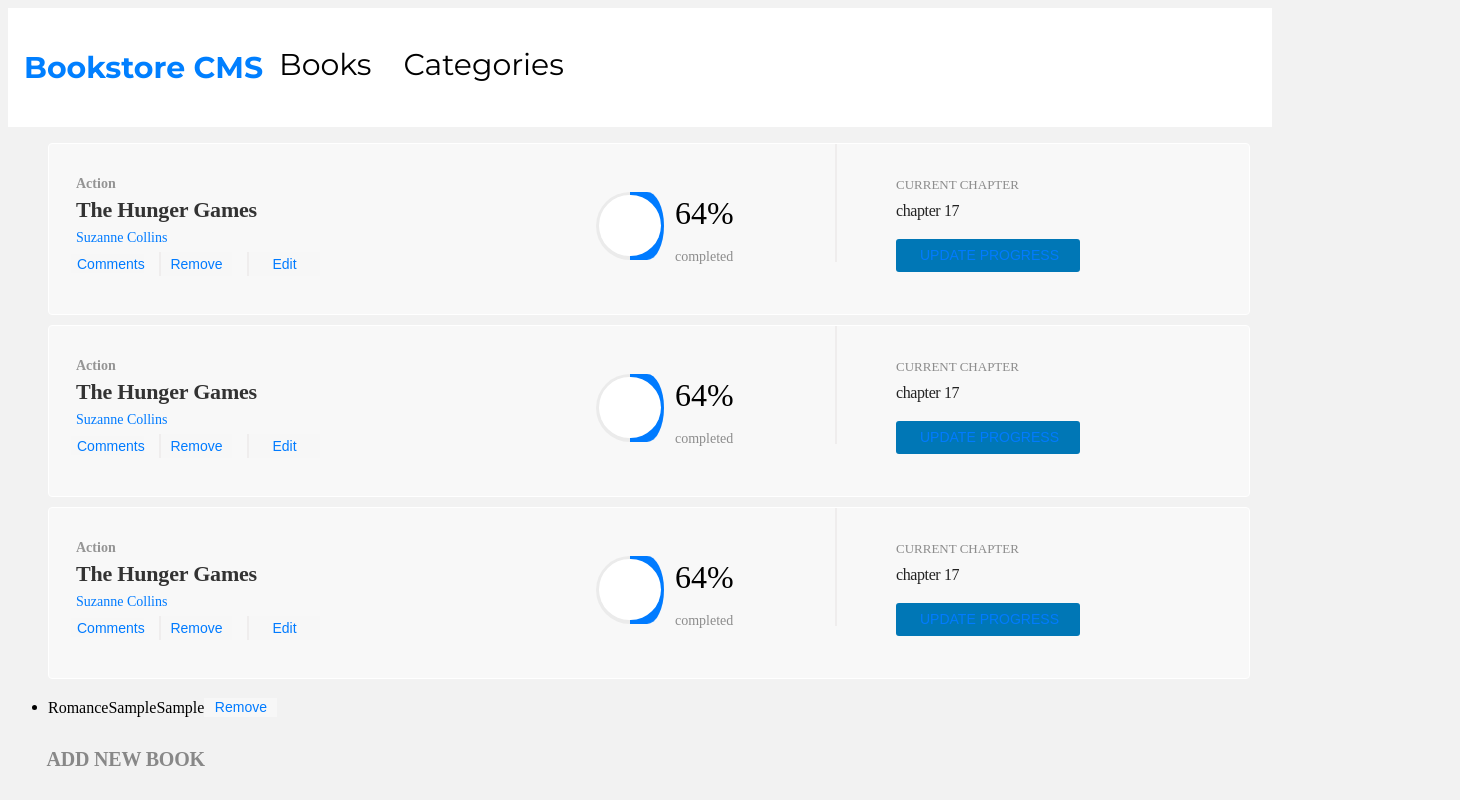
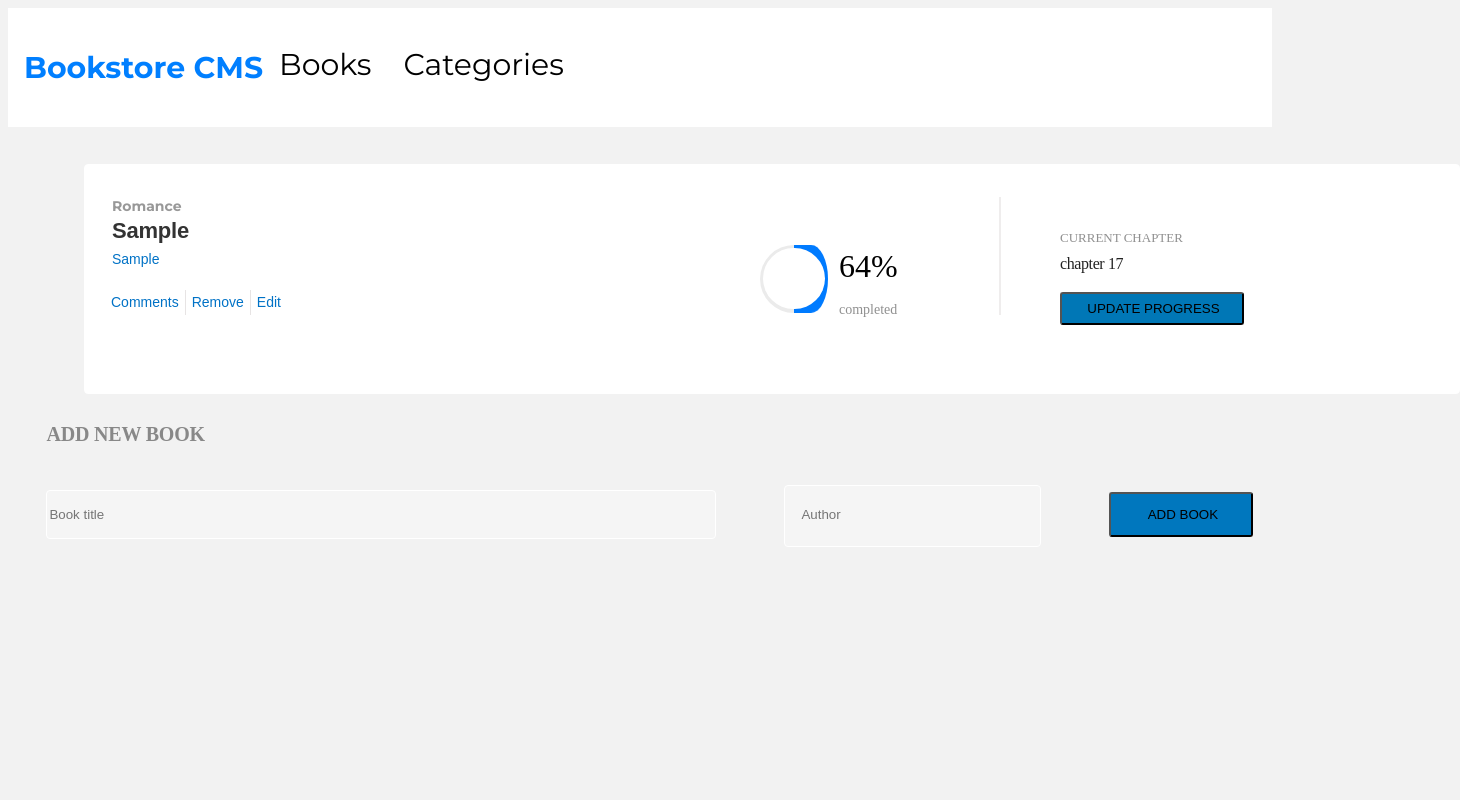
Before and after one commit to obed300/Bookstore, a React (Create React App) app: page / in a window 1280 px wide. Both pictures are taken after typing "Sample", "Sample" into the empty fields and a click on the button "ADD BOOK". Shown: the top 800 px of the page, 1460 px wide, since content can reach past the window. Built offline with nearby package versions, Linux system fonts and the light colour scheme; no server answers.

Commit message:
Add content to file

```diff
--- a/src/components/Book.js
+++ b/src/components/Book.js
@@ -1,6 +1,7 @@
 import PropTypes from 'prop-types';
 import { useDispatch } from 'react-redux';
 import { removeBook, removeBookFromAPI } from '../features/book/Bookslice';
+import styles from '../styles/Book.module.css';
 
 function Book({
   id, title, author, category,
@@ -13,14 +14,40 @@ function Book({
   };
 
   return (
-    <div className="bookDetails">
-      <span className="bookCategory">{category}</span>
-      <span className="bookTitle">{title}</span>
-      <span className="bookAuthor">{author}</span>
-      <button className="removeBook" type="button" onClick={handleRemoveClick}>
-        Remove
-      </button>
+    <div className={styles.contain}>
+      <div className={styles.bookDetails}>
+        <span className={styles.bookCategory}>{category}</span>
+        <span className={styles.bookTitle}>{title}</span>
+        <span className={styles.bookAuthor}>{author}</span>
+        <div className={styles.containButtons}>
+          <button className={styles.smallButtons} type="button">Comments</button>
+          <button className={`${styles.vertical} ${styles.smallButtons}`} type="button" onClick={handleRemoveClick}>
+            Remove
+          </button>
+          <button className={`${styles.vertical} ${styles.smallButtons}`} type="button">Edit</button>
+        </div>
+      </div>
+      <div className={styles.otherSide}>
+        <div className={styles.progress}>
+          <div className={styles.progressCircle} />
+          <div className={styles.progressOverlay} />
+          <div className={styles.progressValue} />
+        </div>
+        <p className={styles.percentage}>
+          64%
+          <br />
+          <span className={styles.complete}>completed</span>
+        </p>
+        <div className={styles.chapter}>
+          <p className={styles.current}>CURRENT CHAPTER</p>
+          <p className={styles.myChapter}>chapter 17</p>
+          <button type="button" className={styles.update}>UPDATE PROGRESS</button>
+        </div>
+
+      </div>
+
     </div>
+
   );
 }
 
--- a/src/components/Books.js
+++ b/src/components/Books.js
@@ -1,109 +1,11 @@
 import React from 'react';
-import styles from '../styles/Books.module.css';
+// import styles from '../styles/Books.module.css';
 import Form from './Form';
 import Displaybooks from './Displaybooks';
 
 function Books() {
   return (
     <div>
-      <ul>
-        <li className={styles.list}>
-          <div className={styles.AllContain}>
-            <div className={styles.listContainer}>
-              <p className={styles.event}>Action</p>
-              <h3 className={styles.title}>The Hunger Games</h3>
-              <p className={styles.name}>Suzanne Collins</p>
-              <div className={styles.buttons}>
-                <button type="button" className={styles.comment}>Comments</button>
-                <button type="button" className={styles.verticalLine}>Remove</button>
-                <button type="button" className={styles.verticalLine}>Edit</button>
-              </div>
-            </div>
-            <div className={styles.otherSide}>
-              <div className={styles.progress}>
-                <div className={styles.progressCircle} />
-                <div className={styles.progressOverlay} />
-                <div className={styles.progressValue} />
-              </div>
-              <p className={styles.percentage}>
-                64%
-                <br />
-                <span className={styles.complete}>completed</span>
-              </p>
-              <div className={styles.chapter}>
-                <p className={styles.current}>CURRENT CHAPTER</p>
-                <p className={styles.myChapter}>chapter 17</p>
-                <button type="button" className={styles.update}>UPDATE PROGRESS</button>
-              </div>
-
-            </div>
-          </div>
-        </li>
-        <li className={styles.list}>
-          <div className={styles.AllContain}>
-            <div className={styles.listContainer}>
-              <p className={styles.event}>Action</p>
-              <h3 className={styles.title}>The Hunger Games</h3>
-              <p className={styles.name}>Suzanne Collins</p>
-              <div className={styles.buttons}>
-                <button type="button" className={styles.comment}>Comments</button>
-                <button type="button" className={styles.verticalLine}>Remove</button>
-                <button type="button" className={styles.verticalLine}>Edit</button>
-              </div>
-            </div>
-            <div className={styles.otherSide}>
-              <div className={styles.progress}>
-                <div className={styles.progressCircle} />
-                <div className={styles.progressOverlay} />
-                <div className={styles.progressValue} />
-              </div>
-              <p className={styles.percentage}>
-                64%
-                <br />
-                <span className={styles.complete}>completed</span>
-              </p>
-              <div className={styles.chapter}>
-                <p className={styles.current}>CURRENT CHAPTER</p>
-                <p className={styles.myChapter}>chapter 17</p>
-                <button type="button" className={styles.update}>UPDATE PROGRESS</button>
-              </div>
-
-            </div>
-          </div>
-        </li>
-        <li className={styles.list}>
-          <div className={styles.AllContain}>
-            <div className={styles.listContainer}>
-              <p className={styles.event}>Action</p>
-              <h3 className={styles.title}>The Hunger Games</h3>
-              <p className={styles.name}>Suzanne Collins</p>
-              <div className={styles.buttons}>
-                <button type="button" className={styles.comment}>Comments</button>
-                <button type="button" className={styles.verticalLine}>Remove</button>
-                <button type="button" className={styles.verticalLine}>Edit</button>
-              </div>
-            </div>
-            <div className={styles.otherSide}>
-              <div className={styles.progress}>
-                <div className={styles.progressCircle} />
-                <div className={styles.progressOverlay} />
-                <div className={styles.progressValue} />
-              </div>
-              <p className={styles.percentage}>
-                64%
-                <br />
-                <span className={styles.complete}>completed</span>
-              </p>
-              <div className={styles.chapter}>
-                <p className={styles.current}>CURRENT CHAPTER</p>
-                <p className={styles.myChapter}>chapter 17</p>
-                <button type="button" className={styles.update}>UPDATE PROGRESS</button>
-              </div>
-
-            </div>
-          </div>
-        </li>
-      </ul>
       <Displaybooks />
       <Form />
     </div>
--- a/src/components/Displaybooks.js
+++ b/src/components/Displaybooks.js
@@ -2,6 +2,7 @@ import React, { useEffect } from 'react';
 import { useSelector, useDispatch } from 'react-redux';
 import Book from './Book';
 import { fetchBooks } from '../features/book/Bookslice';
+import styles from '../styles/Display.module.css';
 
 function Displaybooks() {
   const { books } = useSelector((state) => state.book);
@@ -16,12 +17,15 @@ function Displaybooks() {
     <div>
       <ul>
         {books.map((book) => (
-          <li key={book.item_id}>
+          <li className={styles.list} key={book.item_id}>
             <Book
               title={book.title}
               author={book.author}
               id={book.item_id}
               category={categories[Math.floor(Math.random() * categories.length)]}
+              titleClassName={styles.title} /* apply styles to title element */
+              authorClassName={styles.author} /* apply styles to author element */
+              categoryClassName={styles.category}
             />
           </li>
         ))}
--- a/src/styles/Books.module.css
+++ b/src/styles/Book.module.css
@@ -1,23 +1,19 @@
-.listContainer {
-  margin-left: 1.688rem;
-  padding-top: 2rem;
+
+.contain {
+  display: flex;
 }
 
-.list {
-  margin-bottom: 10px;
-  list-style: none;
-  width: 75rem;
-  height: 10.625rem;
-  border-radius: 4px;
-  border: solid 1px white;
-  background-color: #f8f8f8;
+.bookDetails {
+  display: flex;
+  flex-direction: column;
 }
 
-.event {
+.bookCategory {
   width: 3.063rem;
   height: 1.125rem;
   margin: 0 2.438rem 0 0;
   opacity: 0.5;
+  font-family: Montserrat, sans-serif;
   font-size: 0.875rem;
   font-weight: bold;
   font-stretch: normal;
@@ -27,10 +23,11 @@
   color: #333;
 }
 
-.title {
-  width: 12.313rem;
-  height: 1.813rem;
+.bookTitle {
+  width: 20.313rem;
+  height: 1.8rem;
   margin: 0.188rem 20.188rem 0 0;
+  font-family: RobotoSlab, sans-serif;
   font-size: 1.375rem;
   font-weight: bold;
   font-stretch: normal;
@@ -40,41 +37,42 @@
   color: #333;
 }
 
-.name {
+.bookAuthor {
   width: 6.688rem;
   height: 1.188rem;
   margin: 0.25rem 0 0;
+  font-family: RobotoSlab, sans-serif;
   font-size: 0.875rem;
   font-weight: 300;
   font-stretch: normal;
   font-style: normal;
   line-height: normal;
   letter-spacing: normal;
-  color: #007bff;
+  color: #0072c6;
 }
 
-button {
-  width: 4.563rem;
-  height: 1.188rem;
-  margin: 0.188rem 0.938rem 0.125rem 0;
+.containButtons {
+  display: flex;
+  margin-left: -7px;
+  margin-top: 20px;
+}
+
+.smallButtons {
+  border: none;
+  background-color: white;
+  font-family: RobotoSlab, sans-serif;
   font-size: 0.875rem;
   font-weight: 300;
   font-stretch: normal;
   font-style: normal;
   line-height: normal;
   letter-spacing: normal;
-  color: #007bff;
-  background-color: #f7f7f7;
-  border: none;
+  color: #0072c6;
 }
 
-.verticalLine {
-  border-left: 2px solid rgb(239, 237, 237);
-  height: 1.5rem;
-}
-
-.comment {
-  margin-left: -5px;
+.vertical {
+  border-left: 1px solid #e7e4e4;
+  height: 25px;
 }
 
 .progress {
--- /dev/null
+++ b/src/styles/Display.module.css
@@ -0,0 +1,16 @@
+.list {
+  display: flex;
+  flex-direction: column;
+  width: 75rem;
+  height: 10.625rem;
+  margin: 2.313rem 2.25rem 0.938rem;
+  padding: 2rem 9.188rem 1.625rem 1.688rem;
+  border-radius: 4px;
+  border: solid 1px #fff;
+  background-color: #fff;
+  list-style: none;
+}
+
+.list .title {
+  background-color: aqua;
+}
```
